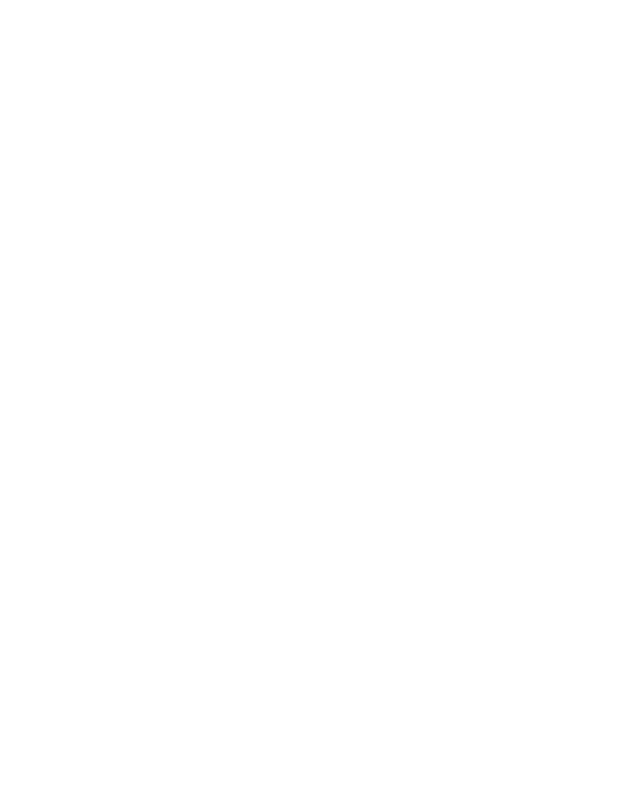
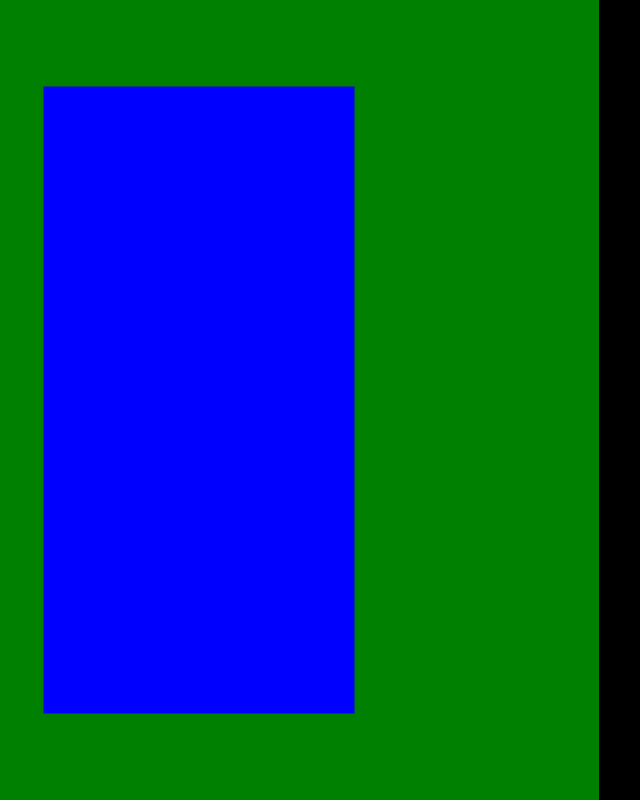
Before and after one commit to RicardoNeckel/projeto-social, a plain HTML site: page index.html in a window 1280 px wide. Shown: the whole page, without its empty margins (201-841 px from the left). Drawn offline with Linux system fonts and the light colour scheme.

Commit message:
atualizando projeto

```diff
--- /dev/null
+++ b/estilos/style.css
@@ -0,0 +1,30 @@
+@charset "UTF-8";
+
+*{
+    margin: 0px;
+    padding: 0px;
+    font-family: Arial, Helvetica, sans-serif;
+}
+
+html, body{
+    height: 100vh;
+    width: 100vh;
+    background-color: black;
+}
+
+main{
+    height: 100vh;
+    position: relative;
+    background-color: green;
+}
+
+section#telefone{
+    position: absolute;
+    top: 50%;
+    left: 50%;
+    transform: translate(-50%, -50%);
+
+    height: 627px;
+    width: 311px;
+    background: blue url('imagens/') no-repeat;
+}
--- a/index.html
+++ b/index.html
@@ -4,9 +4,18 @@
     <meta charset="UTF-8">
     <meta name="viewport" content="width=device-width, initial-scale=1.0">
     <link rel="shortcut icon" href="favicon.ico" type="image/x-icon">
+    <link rel="stylesheet" href="estilos/style.css">
     <title>Projetos Redes Sociais</title>
 </head>
 <body>
+    <main>
+        <section id="telefone">
 
+        </section>
+        <section id="redes-socias">
+
+        </section>
+
+    </main>
 </body>
 </html>
```
